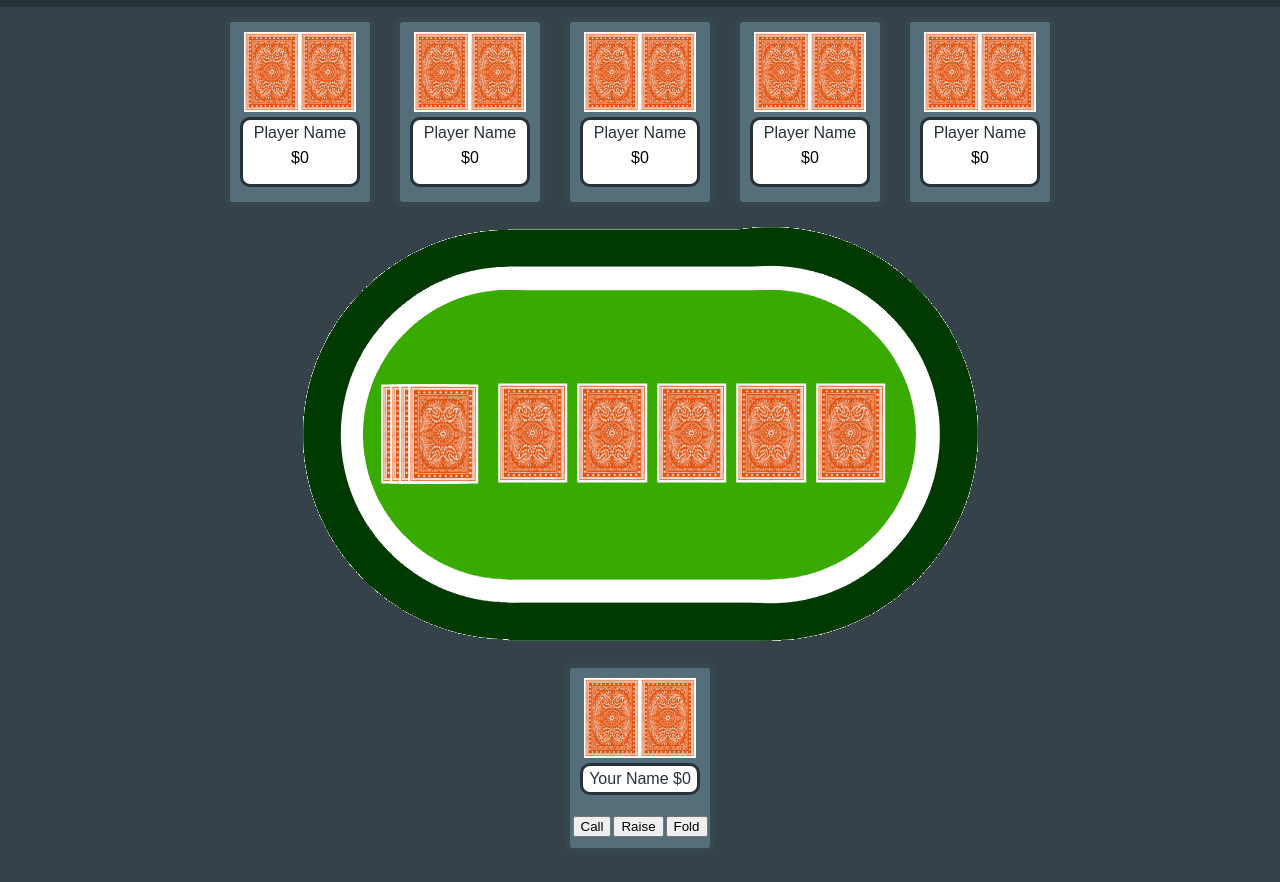
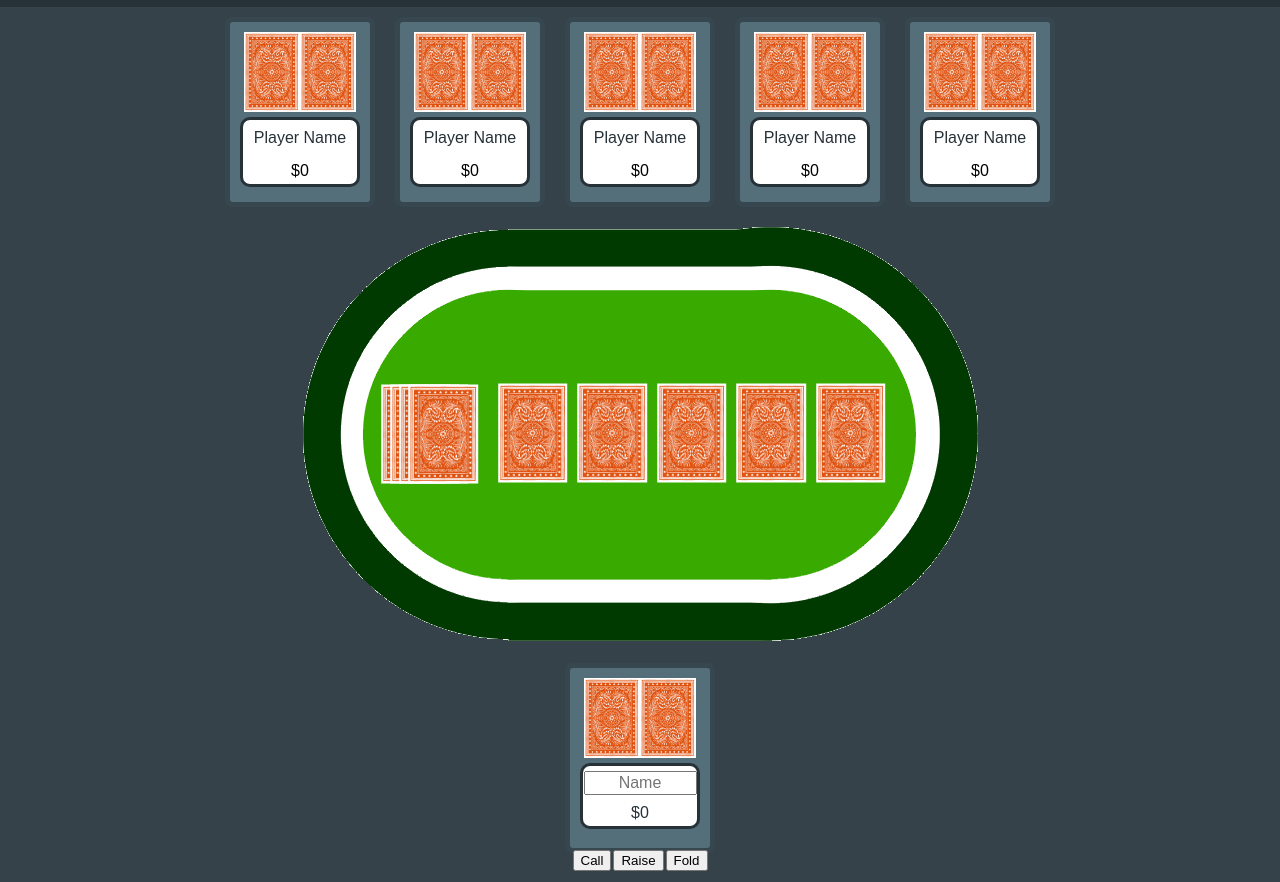
Before and after one commit to Blaise-Skoletsky/PokerWebApp, a website: page public/index.html in a window 1280 px wide. Shown: the part 90-972 px from the top of the page. Drawn offline with nearby package versions, Linux system fonts and the light colour scheme; no server answers.

Commit message:
Replaced "Your Name" static text into a name input box for player

```diff
--- a/public/index.html
+++ b/public/index.html
@@ -121,7 +121,7 @@
                     </div>
                     <div class="player-info-container">
                         <div class="player-info-box">
-                            <a class="player-name">Your Name</a>
+                            <input class="player-name" type="text" placeholder="Name">
                             <span class="money-made">$0</span>
                         </div>
                     </div>
--- a/public/style.css
+++ b/public/style.css
@@ -72,14 +72,6 @@ header {
     width: auto;
 }
 
-.player-info-container {
-    flex: 1;
-    width: 100%;
-    display: flex;
-    flex-direction: column;
-    align-items: center;
-}
-
 .player-info-box {
     flex: 1;
     width: 95%;
@@ -89,14 +81,28 @@ header {
     border-radius: 10px;
     background-color: #fff;
     margin: 5px;
+    display: flex;
+    flex-direction: column;
+    justify-content: space-between; /* Adjust spacing between elements */
+}
+
+.player-info-container {
+    flex: 1;
+    width: 100%;
+    display: flex;
+    flex-direction: column;
+    align-items: center;
 }
 
 .player-name,
 .money-made {
-    size: 12px;
+    font-size: 16px;
     display: inline-block;
     margin: auto;
+    margin-top: 5px;
     color: #263238;
+    max-width: 105px;
+    text-align: center;
 }
 
 .table {
```
